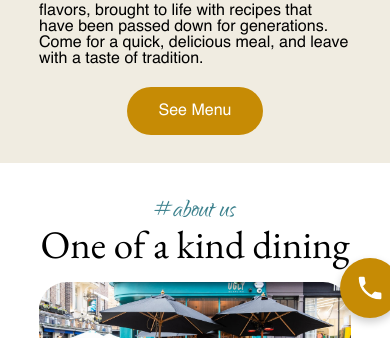
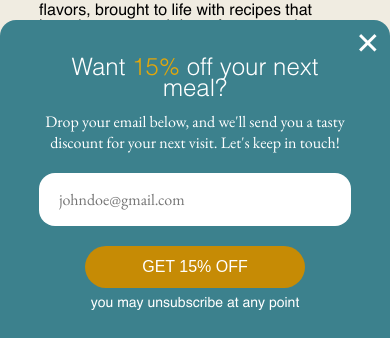
Before and after one commit to harshaand/Zaytuna, a website: page public/index.html in a window 390 px wide. Shown: the part 506-844 px from the top of the page. Drawn offline with nearby package versions, Linux system fonts and the light colour scheme; no server answers.

Commit message:
Mobile modal UI finished

```diff
--- a/public/index.html
+++ b/public/index.html
@@ -21,6 +21,26 @@
                 d="M6.62 10.79a15.053 15.053 0 006.59 6.59l2.2-2.2a1 1 0 011.11-.21 11.54 11.54 0 003.61.61 1 1 0 011 1V20a1 1 0 01-1 1A17 17 0 013 4a1 1 0 011-1h2.79a1 1 0 011 1 11.54 11.54 0 00.61 3.61 1 1 0 01-.21 1.11l-2.2 2.2z" />
         </svg>
     </a>
+
+    <div class="modal-mobile">
+        <span id="modal-close-button-mobile">&times;</span>
+        <div class="modal-text-mobile">
+            <h3 id="modal-title-mobile" class="modal-h3-mobile">Want <span class="modal-h3-mobile-colored">15%</span>
+                off your
+                next meal?</h3>
+            <p id="modal-description-mobile" class="modal-p-mobile">Drop your email below, and we'll send you a tasty
+                discount for your next visit. Let's keep in touch!
+            </p>
+        </div>
+        <form action="" method="" id="form-modal-mobile" class="form-modal-mobile">
+            <input type="text" id='email' name="email" placeholder="johndoe@gmail.com">
+            <div class="subscribe-btn-and-text-mobile">
+                <button type="submit" class="modal-button-CTA-mobile">GET 15% OFF</button>
+                <p class="text-unsubscribe-mobile">you may unsubscribe at any point</p>
+            </div>
+        </form>
+    </div>
+
     <div id="overlay" class="overlay"></div>
     <div id="myModal" class="modal">
         <div class="modal-image-div">
@@ -31,7 +51,7 @@
             <h2 id="modal-title" class="modal-h2">Wait!</h2>
             <p id="modal-description" class="modal-p">Before you go, we'd like to offer 15% off your next meal.</p>
             <form action="" method="" id="form-modal" class="form-modal">
-                <input type="text" id='email' name="email" placeholder="johndoe@gmail.com" class="contact-input">
+                <input type="text" id='email' name="email" placeholder="johndoe@gmail.com">
                 <div class="subscribe-btn-and-text">
                     <button type="submit" class="modal-button-CTA">GET 15% OFF</button>
                     <p class="text-unsubscribe">you may unsubscribe at any point</p>
--- a/public/main.css
+++ b/public/main.css
@@ -28,6 +28,12 @@
     src: url('fonts/helvetica-light-italics.ttf') format('truetype');
     font-weight: 300;
     font-style: italic;
+}
+
+@font-face {
+    font-family: 'Helvetica';
+    src: url('fonts/helvetica-light.otf') format('OpenType');
+    font-weight: 300;
 }
 
 @font-face {
@@ -1192,6 +1198,132 @@ header {
     -webkit-backdrop-filter: blur(10px);
 }
 
+
+
+.modal-mobile {
+    width: 100%;
+    background-color: var(--secondary-accent-colour);
+
+    position: fixed;
+    bottom: 0%;
+    left: 50%;
+    transform: translate(-50%, 0%);
+    z-index: 11;
+
+    display: none;
+    flex-direction: column;
+    justify-content: center;
+    align-items: center;
+
+    gap: 20px;
+    color: var(--font-white);
+    padding: 36px var(--container-spacing-horizontal) 12px var(--container-spacing-horizontal);
+    box-sizing: border-box;
+    border-radius: var(--cards-border-radius) var(--cards-border-radius) 0 0;
+}
+
+
+
+.modal-text-mobile {
+    display: flex;
+    flex-direction: column;
+    align-items: center;
+    max-width: 600px;
+    gap: 12px;
+}
+
+#modal-close-button-mobile {
+    position: absolute;
+    top: 4px;
+    right: 12px;
+    font-size: 36px;
+    cursor: pointer;
+    z-index: 13;
+}
+
+.modal-h3-mobile {
+    text-align: center;
+    font-weight: 300;
+    width: 100%;
+    font-size: 24px;
+    color: var(--font-white);
+    font-family: 'Helvetica';
+    font-weight: 300;
+}
+
+.modal-h3-mobile-colored {
+    color: var(--secondary-colour-hover);
+}
+
+.modal-p-mobile {
+    text-align: center;
+    font-family: 'EBGaramond';
+    font-size: 16px;
+    width: 100%;
+}
+
+.form-modal-mobile {
+    display: flex;
+    flex-direction: column;
+    align-items: center;
+    width: 100%;
+    gap: 20px;
+}
+
+.form-modal-mobile input {
+    width: 100%;
+    max-width: 600px;
+    padding: 16px 20px;
+    border: 0px;
+    border-radius: var(--cards-border-radius);
+    font-size: 16px;
+    font-family: var(--font-2);
+    color: var(--secondary-accent-colour);
+    transition: border-color 0.3s;
+    box-sizing: border-box;
+}
+
+.form-modal-mobile input:focus {
+    outline: none;
+}
+
+.subscribe-btn-and-text-mobile {
+    display: flex;
+    flex-direction: column;
+    align-items: center;
+    gap: 8px;
+}
+
+.text-unsubscribe-mobile {
+    font-family: var(--font-1);
+    font-size: 14px;
+    text-align: center;
+}
+
+
+.modal-button-CTA-mobile {
+    font-size: var(--p1);
+    padding: 12px 32px;
+    width: 220px;
+    height: fit-content;
+    border-radius: 48px;
+    background-color: var(--secondary-colour);
+    color: var(--font-white);
+    border: 0px;
+    cursor: pointer;
+    transition: background-color 0.3s ease, transform 0.2s ease;
+}
+
+
+.modal-button-CTA-mobile:active {
+    transform: scale(0.98);
+}
+
+.modal-button-CTA-mobile:hover {
+    background-color: var(--secondary-colour-hover);
+}
+
+
 .modal {
     height: 60vh;
     min-height: 488px;
@@ -1615,6 +1747,10 @@ header {
         --card-menu-page-gap: calc((var(--container-width)*0.05)/1);
     }
 
+    .modal-mobile {
+        display: flex;
+    }
+
     .overlay {
         display: none;
     }
```
Also changed, not shown: public/fonts/helvetica-light.otf (added), 2 other files.
